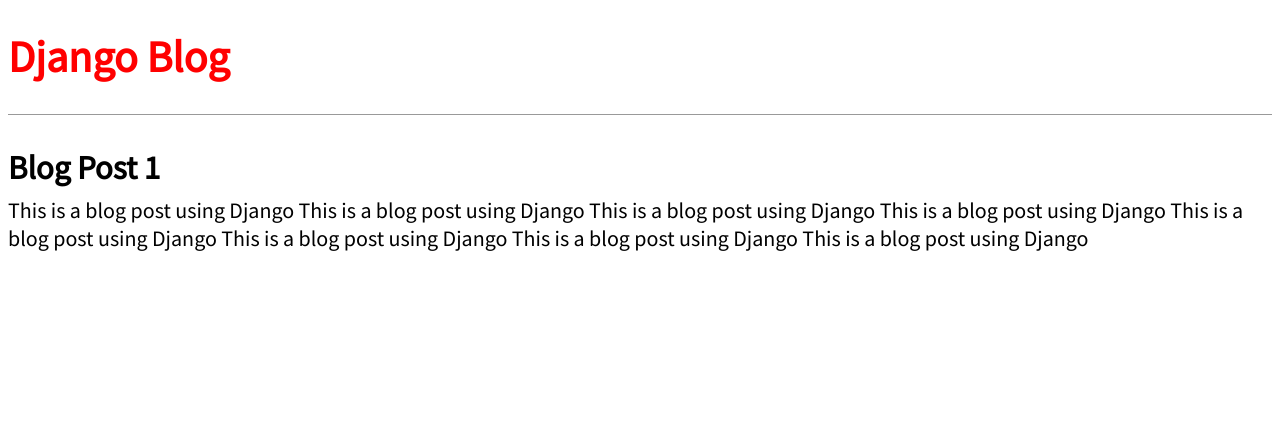
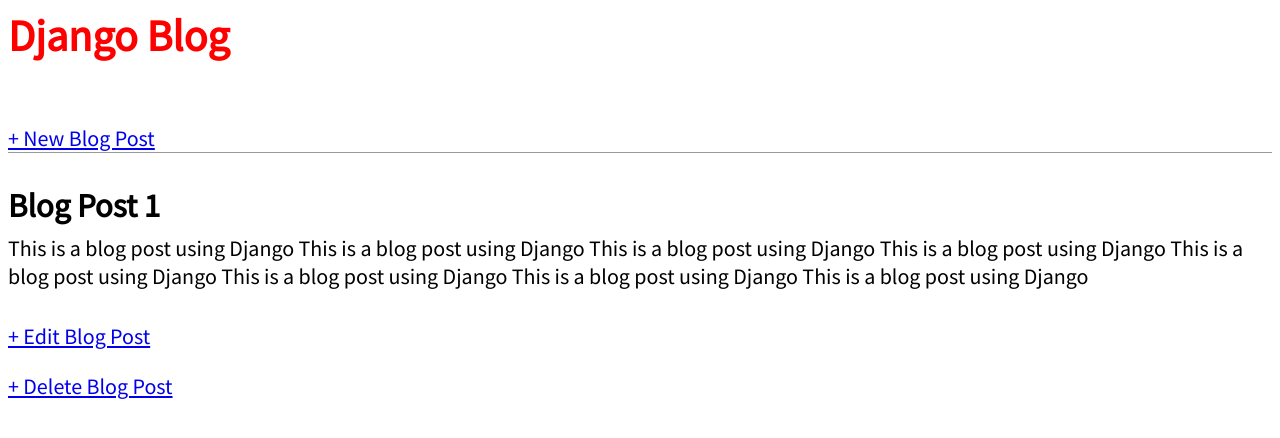
Before and after one commit to jburns6789/djangoBlog, a Django app: page /post/1/ in a window 1280 px wide. Shown: the top 438 px of the page. Run offline with Django 5.2, Linux system fonts and the light colour scheme; data comes from the database, SQL or seed files in the repository; both versions use the stored data as it was after the commit.

Commit message:
added update delete functionality with associated tests

```diff
--- a/blog/models.py
+++ b/blog/models.py
@@ -1,4 +1,5 @@
 from django.db import models
+from django.urls import reverse
 
 
 class Post(models.Model):
@@ -11,3 +12,6 @@
 
     def __str__(self):
         return self.title
+
+    def get_absolute_url(self):
+        return reverse('post_detail', args=[str(self.id)])
--- a/blog/urls.py
+++ b/blog/urls.py
@@ -1,8 +1,17 @@
 from django.urls import path
 
-from .views import BlogListView, BlogDetailView
+from .views import (
+    BlogListView,
+    BlogDetailView,
+    BlogCreateView,
+    BlogUpdateView,
+    BlogDeleteView,
+)
 
 urlpatterns = [
+    path('post/<int:pk>/delete/', BlogDeleteView.as_view(), name='post_delete'),
+    path('post/<int:pk>/edit/', BlogUpdateView.as_view(), name='post_edit'),
+    path('post/new/', BlogCreateView.as_view(), name='post_new'),
     path('post/<int:pk>/', BlogDetailView.as_view(), name='post_detail'),
     path('', BlogListView.as_view(), name='home'),
 ]
--- a/blog/views.py
+++ b/blog/views.py
@@ -1,4 +1,7 @@
-from django.views.generic import ListView, DetailView
+from django.urls import reverse_lazy
+from django.views.generic.edit import CreateView
+from django.views.generic import ListView, DetailView, UpdateView, DeleteView
+
 from .models import Post
 
 
@@ -10,3 +13,21 @@
 class BlogDetailView(DetailView):
     model = Post
     template_name = 'post_detail.html'
+
+
+class BlogCreateView(CreateView):
+    model = Post
+    template_name = 'post_new.html'
+    fields = ['title', 'author', 'body']
+
+
+class BlogUpdateView(UpdateView):
+    model = Post
+    template_name = 'post_edit.html'
+    fields = ['title', 'body']
+
+
+class BlogDeleteView(DeleteView):
+    model = Post
+    template_name = 'post_delete.html'
+    success_url = reverse_lazy('home')
--- a/templates/base.html
+++ b/templates/base.html
@@ -1,18 +1,20 @@
-<!DOCTYPE html>
 {% load static %}
 <html lang="en">
     <head>
-    <meta charset="UTF-8">
         <title>Django blog</title>
         <link href='https://fonts.googleapis.com/css?family=Source Sans Pro:400' rel='stylesheet'>
         <link href="{% static 'css/base.css' %}" rel="stylesheet">
-
 </head>
 <body>
+    <div>
         <header>
+            <div class="nav-left">
                 <h1><a href="{% url 'home' %}">Django Blog</a></h1>
+            </div>
+            <div class="nav-right">
+                <a href="{% url 'post_new' %}">+ New Blog Post</a>
+            </div>
         </header>
-    <div>
                 {% block content%}
                 {% endblock content %}
         </div>
--- a/templates/post_detail.html
+++ b/templates/post_detail.html
@@ -7,4 +7,7 @@
     <p>{{post.body}}</p>
 </div>
 
+<p></p><a href="{% url 'post_edit' post.pk %}">+ Edit Blog Post</a></p>
+<p><a href="{% url 'post_delete' post.pk %}">+ Delete Blog Post</a></p>
+
 {% endblock content %}
```
Also changed, not shown: blog/tests.py (+21 -0 lines), templates/post_delete.html (added, +10 -0 lines), templates/post_edit.html (added, +9 -0 lines), templates/post_new.html (added, +9 -0 lines), db.sqlite3. Lines whose indentation alone changed are shown as unchanged.
